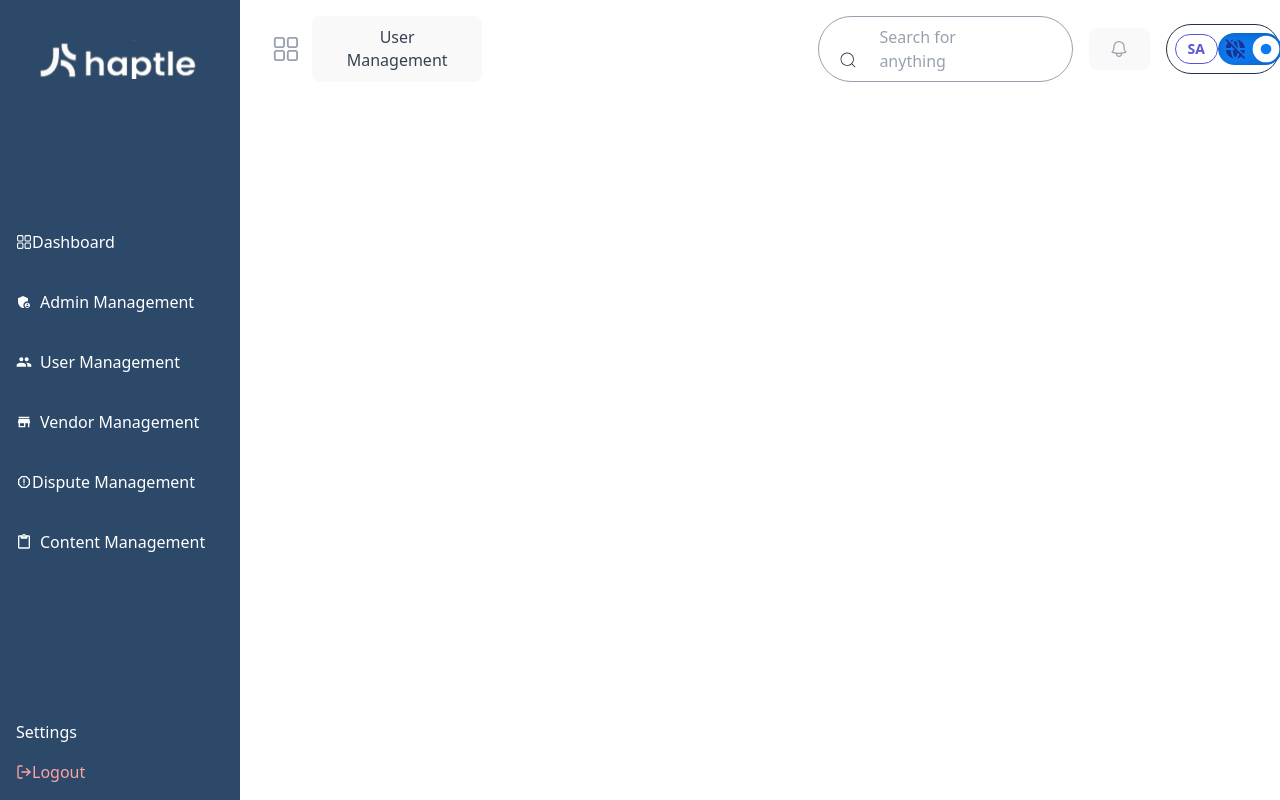
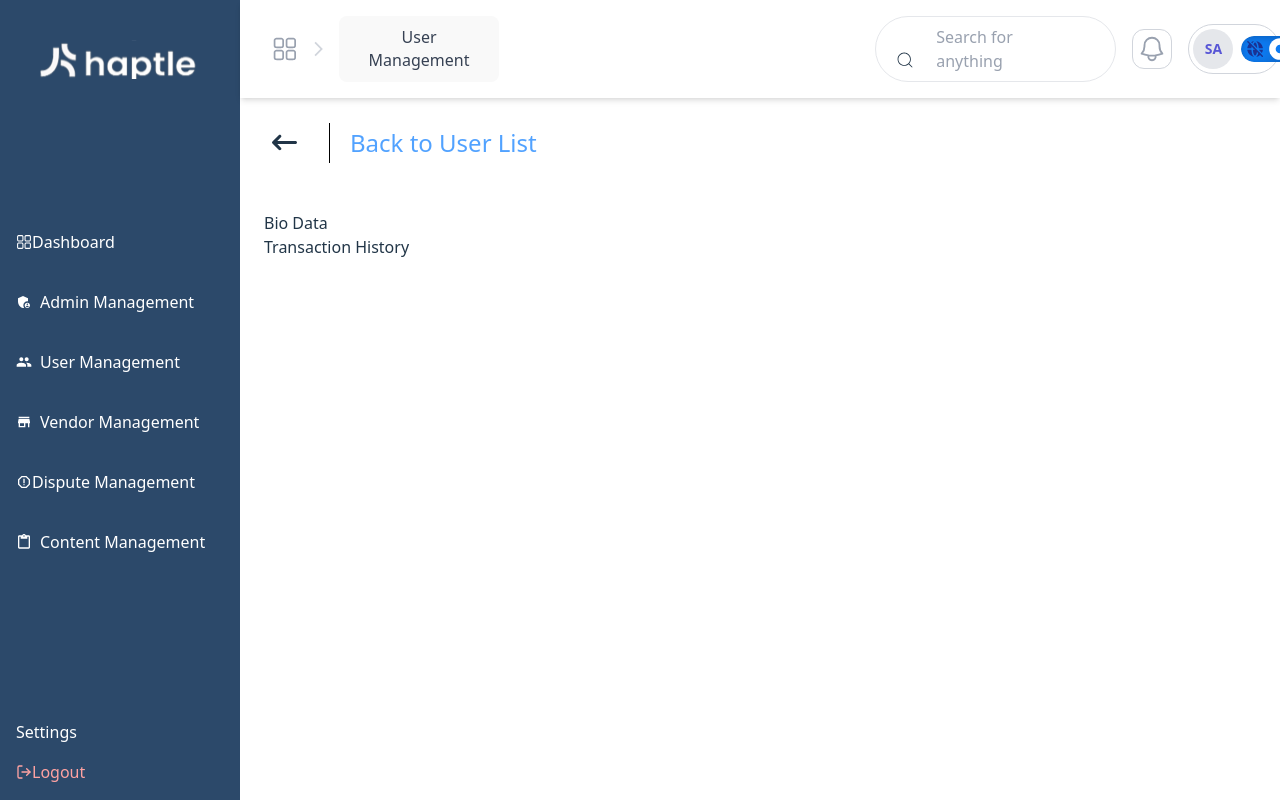
Before and after one commit to Ayomide-design/haptle-, a React (Vite) app: page / in a window 1280 px wide. Built offline with nearby package versions, Linux system fonts and the light colour scheme.

Commit message:
dashboard

```diff
--- a/src/App.jsx
+++ b/src/App.jsx
@@ -2,6 +2,8 @@ import React from 'react'
 import './App.css'
 import TopNav from './component/TopNav';
 import Sidebar from './component/sidebar';
+import PageContent from './component/PageContent';
+import DashboardContent from './component/DashboardContent';
 
 
 function App(){
@@ -11,7 +13,10 @@ function App(){
       <Sidebar />
       <div className="flex flex-col flex-1">
         <TopNav />
+        <PageContent/>
+        <DashboardContent/>
       </div>
+
     </div>
     </>
   );
--- /dev/null
+++ b/src/component/DashboardContent.jsx
@@ -0,0 +1,16 @@
+import React from "react";
+
+function DashboardContent(){
+    return (
+        <>
+        <div className="flex justify-between items-center p-6 w-full">
+            <ul>
+                <li>Bio Data</li>
+                <li>Transaction History</li>
+            </ul>
+        </div>
+        </>
+    )
+
+}
+export default DashboardContent;
--- /dev/null
+++ b/src/component/PageContent.jsx
@@ -0,0 +1,21 @@
+import React from "react";
+import { FaArrowLeftLong } from "react-icons/fa6";
+
+
+function PageContent (){
+    return (
+        <>
+        <div className="flex items-center">
+        <div className="p-8">
+            <FaArrowLeftLong size={25}/>
+        </div>
+        <div className="w-px h-10 bg-black"></div>
+        <div className="flex items-center p-5 text-2xl font-medium text-blue-400">
+            <p>Back to User List</p>
+        </div>
+        </div>
+        </>
+    )
+
+}
+export default PageContent;
--- a/src/component/TopNav.jsx
+++ b/src/component/TopNav.jsx
@@ -2,42 +2,45 @@ import React from "react";
 import { RxDashboard } from "react-icons/rx";
 import { HiOutlineBell } from "react-icons/hi2";
 import { CiSearch } from "react-icons/ci";
+import { MdOutlineArrowForwardIos } from "react-icons/md";
 
 function TopNav() {
     return (
-        <div className="w-full flex justify-betweeen items-center ">
+        <div className="w-full flex justify-betweeen items-center bg-white shadow-md ">
 
             <div className="flex items-center gap-3 py-3 ml-8">
                 <RxDashboard className="text-3xl text-gray-400" />
-                <button className="text-sm font-medium text-gray-700">
+                <MdOutlineArrowForwardIos size={20} className="text-gray-300"/>
+                <button className="text-sm font-medium text-gray-700 bg-gray-200">
                     User Management
                 </button>
             </div>
             {/* <CiSearch /> */}
-            <div className=" ml-80 px-4 py-4">
-                <div className=" flex items-center text-gray-400 text- sm font-normal border px-15 py-2 rounded-full ">
+            <div className=" ml-90 px-4 py-4 ">
+                <div className=" flex items-center text-gray-400 text- sm font-normal  px-15 py-2 rounded-full border border-gray-200">
                     Search for anything
                 </div>
                 {/* relative */}
                     {/* absolute */}
-                    <div className="relative h-[100%]">
+                    <div className="relative h-[100%] border-gray-300">
                         <CiSearch size={20} className="absolute bottom-3 left-5"/>
                     </div>
             </div>
             <div className="flex items-center gap-4 py-4 h-[100%]">
-                <button className="text-gray-400 ">
-                    <HiOutlineBell size={20}/>
-                </button>
-                <div className="flex items-center border rounded-full p-2">
-                    <div className="text-[#5856D6] px-3 py-1 text-sm font-semibold border rounded-full ">
+                <div className="text-gray-400 border rounded-xl p-1 border-gray-300  ">
+                    <HiOutlineBell size={30}/>
+                </div>
+                <div className="flex items-center border rounded-full p-1  border-gray-300 gap-2">
+                    <div className="text-[#5856D6] px-3 py-1 text-sm font-semibold rounded-full w-10 h-10 bg-gray-200 flex items-center  ">
                         SA
                     </div>
-                <img src="/logo1.svg" alt="Logo" className="h-8 w-auto" />
+                <img src="/logo1.svg" alt="Logo" className="h-8 w-13" />
                 </div>
 
             </div>
 
         </div>
+
     );
 }
 
```
